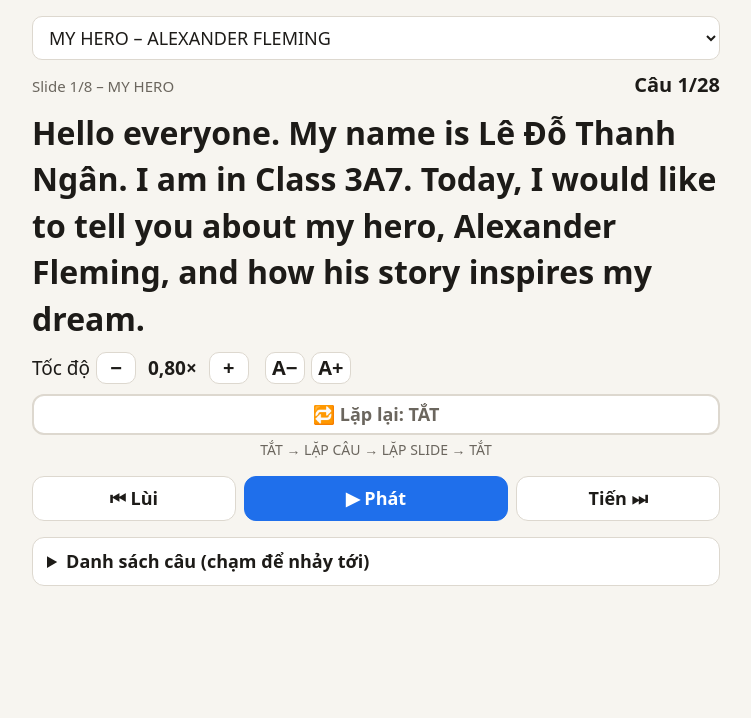
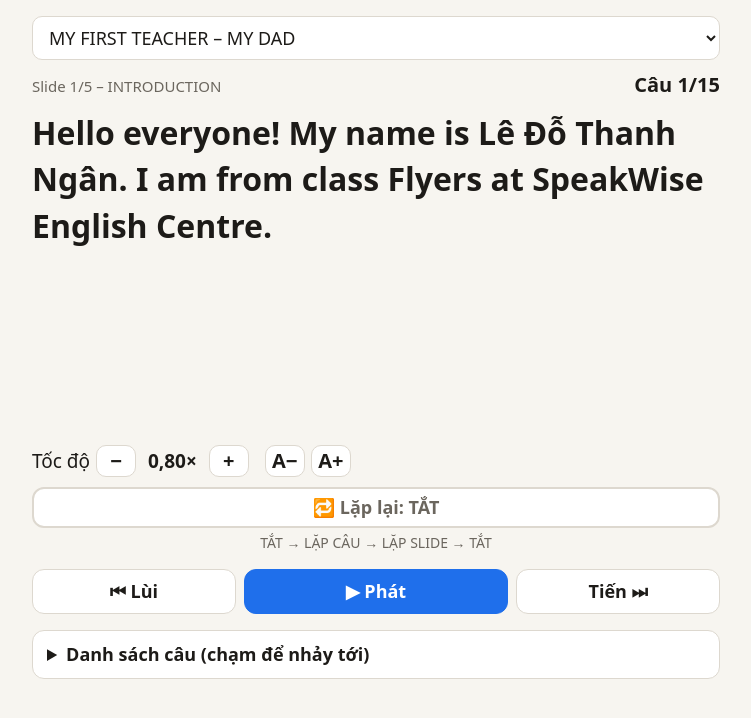
Before and after one commit to lehieu76/hoc-kich-ban-english, a website: page app/index.html in a window 1280 px wide. Shown: the whole page, without its empty margins (264-1015 px from the left). Drawn offline with Linux system fonts and the light colour scheme; no server answers.

Commit message:
feat: split water-park sentence and open the newest lesson first
Build puts the just-built lesson at the top of index.json; the app opens
it the first time it appears, then remembers the chosen lesson as before.

Co-Authored-By: Claude Opus 5.5 <noreply@anthropic.com>

```diff
--- a/app/index.html
+++ b/app/index.html
@@ -79,6 +79,6 @@
 
   <audio id="audio" preload="auto"></audio>
 </main>
-<script type="module" src="lesson-player.js?v=10"></script>
+<script type="module" src="lesson-player.js?v=11"></script>
 </body>
 </html>
--- a/app/lesson-player.js
+++ b/app/lesson-player.js
@@ -4,6 +4,7 @@
 const $ = (id) => document.getElementById(id);
 const audio = $('audio');
 const LESSON_KEY = 'lesson-id';
+const NEWEST_LESSON_KEY = 'newest-lesson-id';
 const SPEED_KEY = 'lesson-speed';
 const positionKey = (id) => `lesson-position:${id}`;
 const RESTART_THRESHOLD_SECONDS = 2;
@@ -32,8 +33,12 @@ async function loadLessonList() {
   const select = $('lesson-select');
   select.replaceChildren(...lessons.map((l) => new Option(l.title, l.id)));
   select.hidden = lessons.length < 2;
+  // Bài đầu danh sách là bài mới nhất: lần đầu thấy bài mới thì mở nó, sau đó nhớ bài đang học như cũ.
+  const newestId = lessons[0].id;
+  const isNewLesson = localStorage.getItem(NEWEST_LESSON_KEY) !== newestId;
+  localStorage.setItem(NEWEST_LESSON_KEY, newestId);
   const savedId = localStorage.getItem(LESSON_KEY);
-  select.value = lessons.some((l) => l.id === savedId) ? savedId : lessons[0].id;
+  select.value = !isNewLesson && lessons.some((l) => l.id === savedId) ? savedId : newestId;
   await openLesson(select.value);
 }
 
--- a/app/lessons/index.json
+++ b/app/lessons/index.json
@@ -1,10 +1,10 @@
 [
+  {
+    "id": "my-first-teacher",
+    "title": "MY FIRST TEACHER – MY DAD"
+  },
   {
     "id": "alexander-fleming",
     "title": "MY HERO – ALEXANDER FLEMING"
-  },
-  {
-    "id": "my-first-teacher",
-    "title": "MY FIRST TEACHER – MY DAD"
   }
 ]
--- a/app/lessons/my-first-teacher/lesson.json
+++ b/app/lessons/my-first-teacher/lesson.json
@@ -61,7 +61,12 @@
     },
     {
       "time": 91.11,
-      "text": "I also love our trip to the water park in Nha Trang. We went on water slides, played with water guns and enjoyed the bubble pool. And guess what? We even got stuck in the emergency stairwell at our hotel! What a funny adventure! My dad is always ready to explore new things and discover the world with me!",
+      "text": "I also love our trip to the water park in Nha Trang. We went on water slides, played with water guns and enjoyed the bubble pool.",
+      "slide": 2
+    },
+    {
+      "time": 101.31,
+      "text": "And guess what? We even got stuck in the emergency stairwell at our hotel! What a funny adventure! My dad is always ready to explore new things and discover the world with me!",
       "slide": 2
     },
     {
--- a/app/lessons/my-first-teacher/script.txt
+++ b/app/lessons/my-first-teacher/script.txt
@@ -10,7 +10,8 @@ Slide 2 – WHAT DOES MY DAD TEACH ME?
 00:57 In Grade 1, Dad taught us how to type with ten fingers. In Grade 2, he taught us about money. This year, he taught us how to manage our time. I feel so proud when my dad teaches my class!
 Slide 3 – MY FAVORITE MEMORIES WITH DAD
 01:12 One of my favorite memories is learning to roller-skate with Dad. He even bought his own roller skates to practise with me. We fell down many times and got hurt, but we never gave up. We kept practising together, and we still love trying new sports!
-01:31 I also love our trip to the water park in Nha Trang. We went on water slides, played with water guns and enjoyed the bubble pool. And guess what? We even got stuck in the emergency stairwell at our hotel! What a funny adventure! My dad is always ready to explore new things and discover the world with me!
+01:31 I also love our trip to the water park in Nha Trang. We went on water slides, played with water guns and enjoyed the bubble pool.
+01:40 And guess what? We even got stuck in the emergency stairwell at our hotel! What a funny adventure! My dad is always ready to explore new things and discover the world with me!
 Slide 4 – WHAT HAVE I LEARNED FROM HIM?
 01:53 Dad teaches me to be curious, confident and creative. Most importantly, he teaches me to keep trying and never give up.  He shows me that learning is fun when we do it together.
 Slide 5 – MY MESSAGE TO DAD AND ALL TEACHERS
--- a/app/sw.js
+++ b/app/sw.js
@@ -1,5 +1,5 @@
 // Lưu sẵn giao diện app để mở được khi không có mạng (trên xe). File MP3 nằm trong IndexedDB, không qua đây.
-const CACHE = 'hoc-kich-ban-v10';
+const CACHE = 'hoc-kich-ban-v11';
 const FILES = ['./', './index.html', './lesson-player.js', './timestamp-script-parser.js', './silence-segmenter.js', './manifest.webmanifest', './icon.svg'];
 
 self.addEventListener('install', (event) => {
```
Also changed, not shown: tools/build-lesson.mjs (+7 -2 lines).
